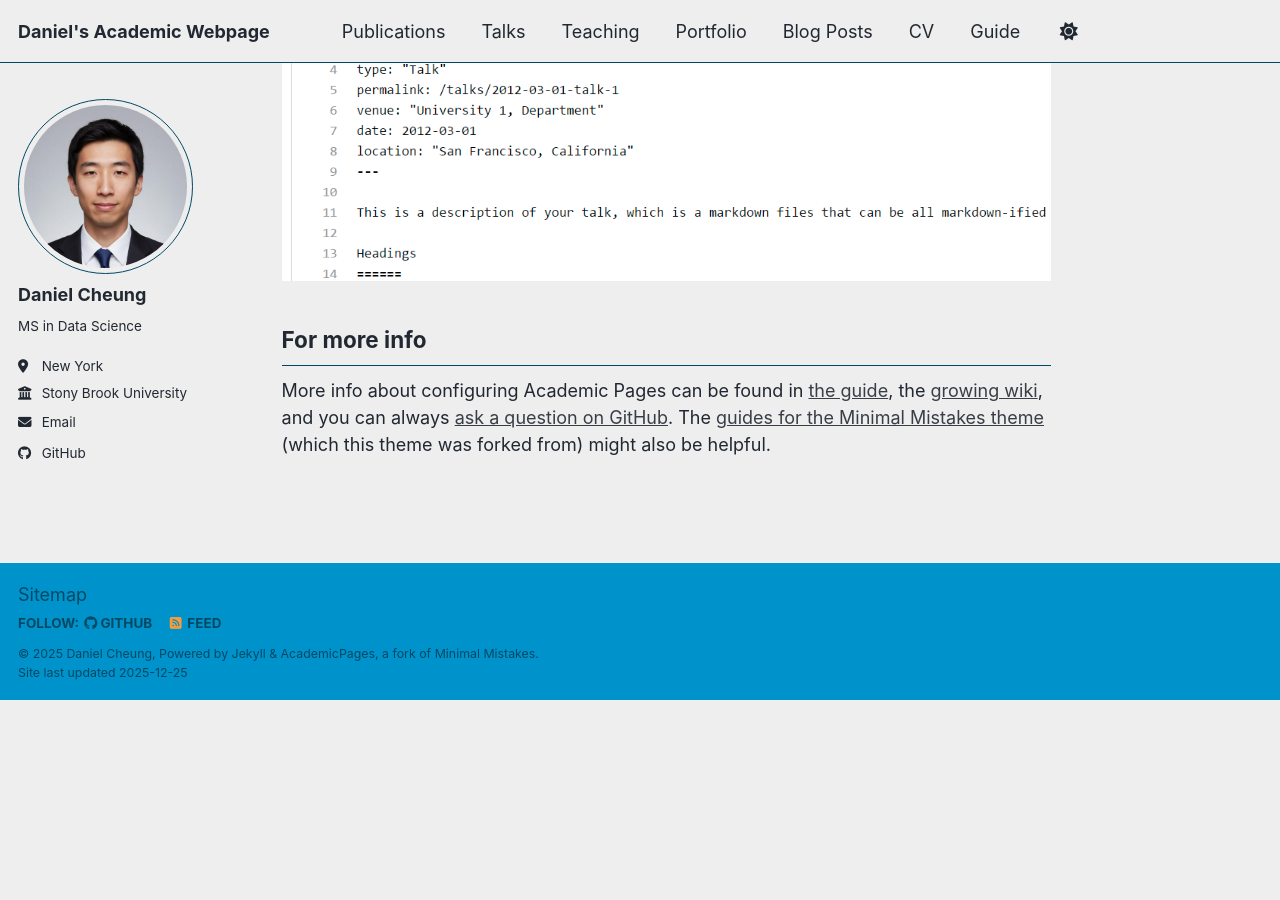
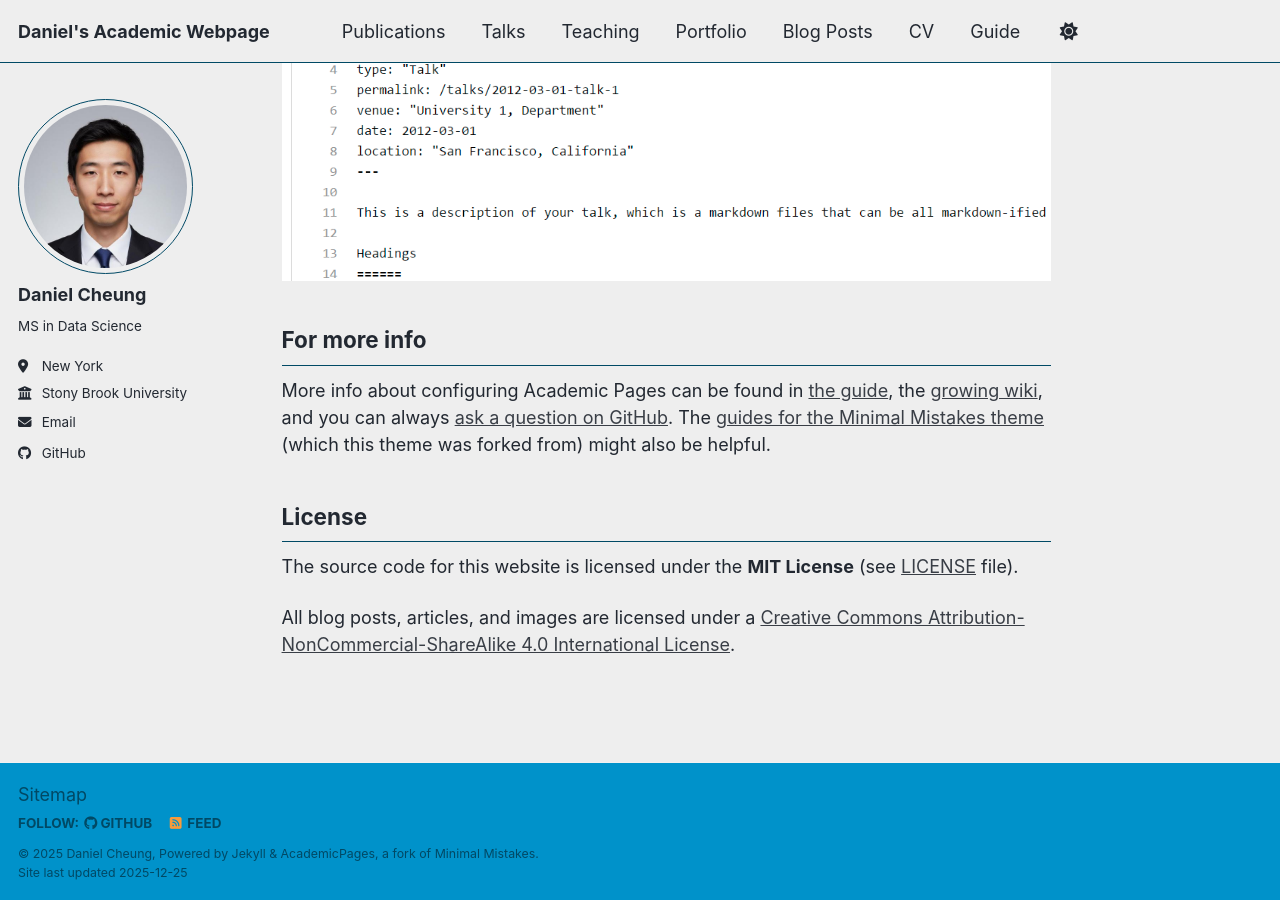
Before and after one commit to DanielHCheung/ac, a Jekyll site: the page built from _pages/about.md, in a window 1280 px wide and 900 px high, scrolled down 2918 px. Built offline with Jekyll 4.4.1, drawn with Linux system fonts in a browser that asks for light colours; a script bundle is joined from its source files by our own code; library files that are not in the unit come from our copies; before the commit the page ends 3618 px from its top, so only the background shows below that.

Commit message:
Update about.md

```diff
--- a/_pages/about.md
+++ b/_pages/about.md
@@ -54,3 +54,10 @@ Example: editing a Markdown file for a talk
 For more info
 ------
 More info about configuring Academic Pages can be found in [the guide](https://academicpages.github.io/markdown/), the [growing wiki](https://github.com/academicpages/academicpages.github.io/wiki), and you can always [ask a question on GitHub](https://github.com/academicpages/academicpages.github.io/discussions). The [guides for the Minimal Mistakes theme](https://mmistakes.github.io/minimal-mistakes/docs/configuration/) (which this theme was forked from) might also be helpful.
+
+
+## License
+
+The source code for this website is licensed under the **MIT License** (see [LICENSE](LICENSE) file).
+
+All blog posts, articles, and images are licensed under a [Creative Commons Attribution-NonCommercial-ShareAlike 4.0 International License](http://creativecommons.org/licenses/by-nc-sa/4.0/).
```
